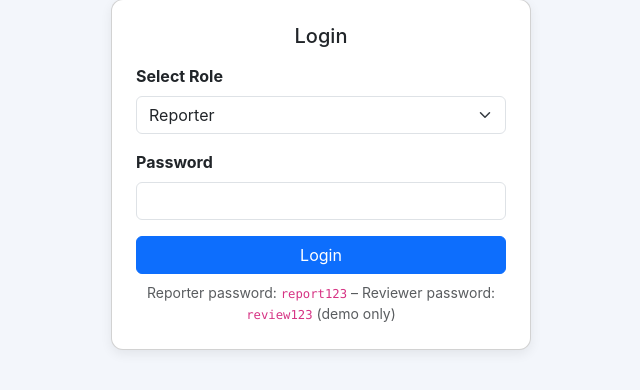
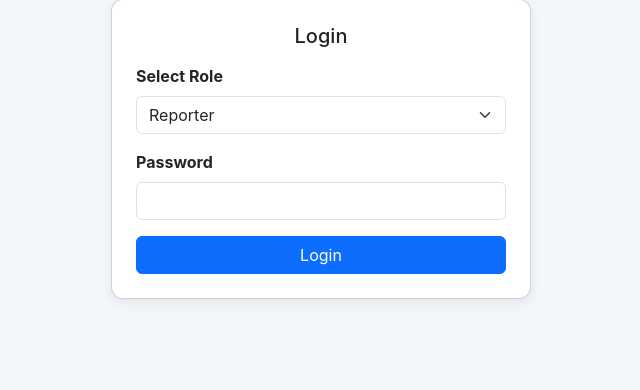
Before and after one commit to VODAN-Development/SafeLine, a Flask app: page / in a window 1280 px wide. Shown: the part 145-535 px from the top of the page, without its empty margins (319-959 px from the left). Run offline with Flask 3, Linux system fonts and the light colour scheme.

Commit message:
Update login.html

```diff
--- a/templates/login.html
+++ b/templates/login.html
@@ -48,9 +48,6 @@
 
             <button type="submit" class="btn btn-primary w-100">Login</button>
         </form>
-        <div class="form-text mt-2 text-center">
-            Reporter password: <code>report123</code> – Reviewer password: <code>review123</code> (demo only)
-        </div>
     </div>
 </div>
 
```
